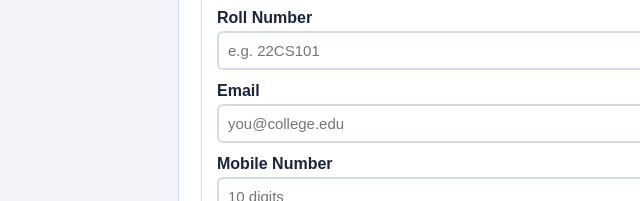
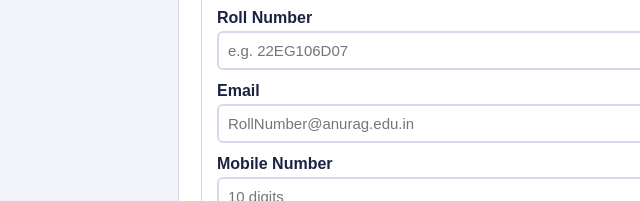
Before and after one commit to Asmita2587/campusSeminar, a website: page public/register.html in a window 1280 px wide. Shown: the part 352-553 px from the top of the page, 32-672 px from the left. Drawn offline with Linux system fonts and the light colour scheme; no server answers.

Commit message:
Updated Registration page

```diff
--- a/public/register.html
+++ b/public/register.html
@@ -32,10 +32,10 @@
                 <input type="text" id="name" placeholder="Enter your name" required>
 
                 <label for="rollNo">Roll Number</label>
-                <input type="text" id="rollNo" placeholder="e.g. 22CS101" required>
+                <input type="text" id="rollNo" placeholder="e.g. 22EG106D07" required>
 
                 <label for="email">Email</label>
-                <input type="email" id="email" placeholder="you@college.edu" required>
+                <input type="email" id="email" placeholder="RollNumber@anurag.edu.in" required>
 
                 <label for="mobile">Mobile Number</label>
                 <input type="text" id="mobile" placeholder="10 digits" maxlength="10" required>
```
